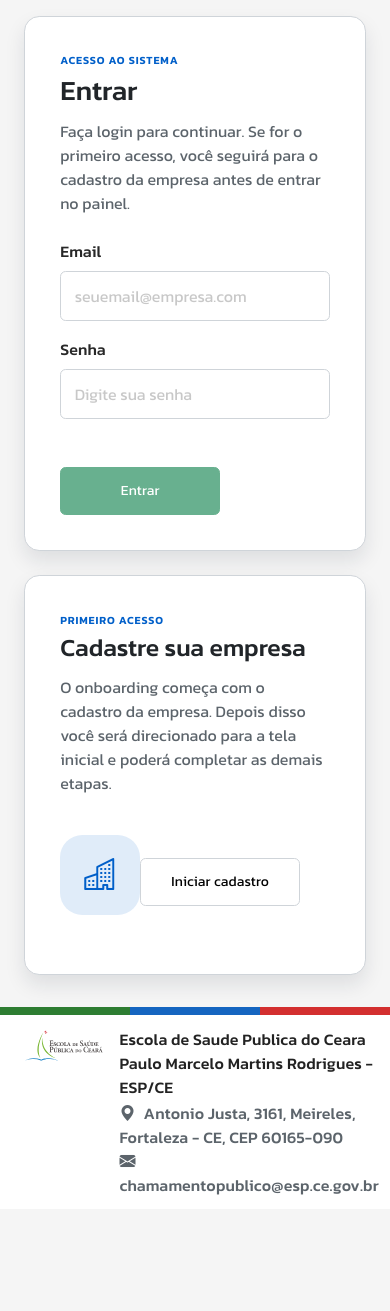
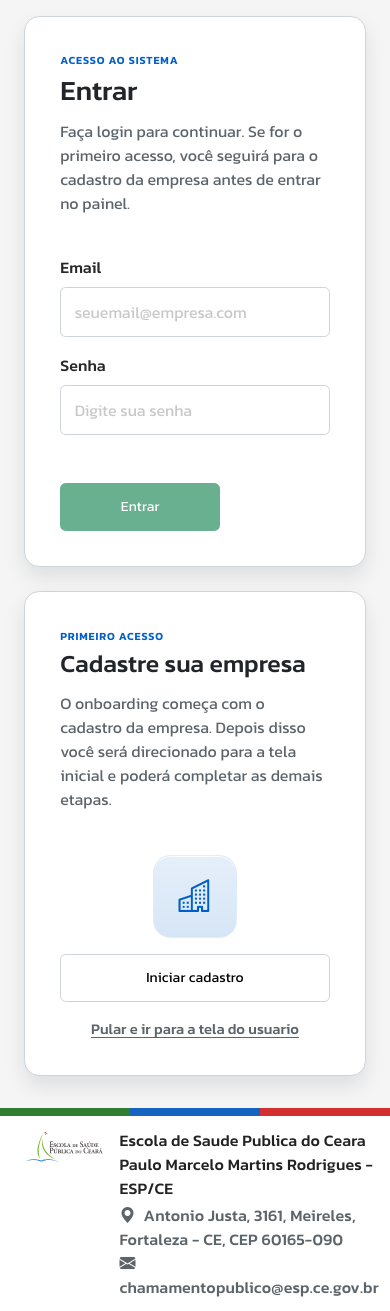
Before and after one commit to franciscojcardoso/design_tela_selecao, a React (Vite) app: page / in a window 390 px wide. Shown: the top 1311 px of the page. Before the commit the page ends 1209 px from the top, so only its background shows below. Built offline with nearby package versions, Linux system fonts and the light colour scheme.

Commit message:
Polish auth layout and exit flow

```diff
--- a/src/App.css
+++ b/src/App.css
@@ -561,6 +561,11 @@
 .candidate-dashboard {
   min-height: 100vh;
   background: var(--color-bg);
+}
+
+.auth-screen {
+  display: flex;
+  flex-direction: column;
 }
 
 .candidate-content {
@@ -1176,8 +1181,11 @@
 }
 
 .auth-screen__content {
+  flex: 1 0 auto;
   padding-top: 3rem;
   padding-bottom: 3rem;
+  display: flex;
+  align-items: center;
 }
 
 .auth-card,
@@ -1187,6 +1195,8 @@
 
 .auth-card__body {
   padding: 2.2rem !important;
+  display: flex;
+  flex-direction: column;
 }
 
 .auth-card__body h1,
@@ -1210,17 +1220,68 @@
   justify-content: flex-start;
 }
 
+.auth-side-card .auth-card__body {
+  justify-content: space-between;
+}
+
+.auth-side-card__cta {
+  display: inline-flex;
+  align-items: center;
+  gap: 1rem;
+  margin-top: 1.75rem;
+}
+
 .auth-side-card__icon {
-  width: 5rem;
-  height: 5rem;
-  border-radius: 1.4rem;
-  margin: 1.5rem 0;
+  width: 5.2rem;
+  height: 5.2rem;
+  border-radius: 1.1rem;
   display: inline-flex;
   align-items: center;
   justify-content: center;
-  background: color-mix(in srgb, var(--color-primary) 12%, var(--color-surface));
+  background: linear-gradient(180deg, color-mix(in srgb, var(--color-primary) 10%, white), color-mix(in srgb, var(--color-primary) 16%, white));
+  border: 1px solid color-mix(in srgb, var(--color-primary) 12%, white);
   color: var(--color-primary);
-  font-size: 2rem;
+  font-size: 2.05rem;
+  box-shadow: inset 0 1px 0 rgba(255, 255, 255, 0.85);
+}
+
+.auth-side-card__button {
+  min-width: 10.5rem;
+  min-height: 3rem;
+  padding-inline: 1.4rem;
+}
+
+.auth-side-card__skip {
+  margin-top: 1rem;
+  align-self: flex-start;
+  border: 0;
+  background: transparent;
+  color: var(--color-text-muted);
+  font-size: 0.92rem;
+  font-weight: var(--weight-medium);
+  text-decoration: underline;
+  text-underline-offset: 0.2rem;
+}
+
+@media (max-width: 575.98px) {
+  .auth-side-card__cta {
+    width: 100%;
+    flex-direction: column;
+    align-items: stretch;
+  }
+
+  .auth-side-card__icon {
+    margin-inline: auto;
+  }
+
+  .auth-side-card__button {
+    width: 100%;
+  }
+
+  .auth-side-card__skip {
+    align-self: center;
+    text-align: center;
+  }
 }
 
 .logout-card {
--- a/src/App.jsx
+++ b/src/App.jsx
@@ -159,8 +159,8 @@ const adminGraphSeries = [
 ]
 
 const adminAuditRows = [
-  { id: 1, location: 'public.pacientes', recordId: 215, action: 'Cadastro', datetime: '2025-08-07 09:02:11', user: 'joao.silva', userName: 'Joao da Silva', ip: '192.168.1.10', detail: 'Cadastro de paciente ID 215 – inclusao de novo registro na tabela public.pacientes.' },
-  { id: 2, location: 'public.pacientes', recordId: 215, action: 'Atualizacao', datetime: '2025-08-07 09:07:34', user: 'joao.silva', userName: 'Joao da Silva', ip: '192.168.1.10', detail: 'Atualizacao de paciente ID 215 – ajuste de dados cadastrais na tabela public.pacientes.' },
+  { id: 1, location: 'public.pacientes', recordId: 215, action: 'Cadastro', datetime: '2025-08-07 09:02:11', user: 'joao.silva', userName: 'Joao da Silva', ip: '192.168.1.10', detail: 'Cadastro de instituição ID 215 – inclusao de novo registro na tabela public.pacientes.' },
+  { id: 2, location: 'public.pacientes', recordId: 215, action: 'Atualizacao', datetime: '2025-08-07 09:07:34', user: 'joao.silva', userName: 'Joao da Silva', ip: '192.168.1.10', detail: 'Atualizacao de instituição ID 215 – ajuste de dados cadastrais na tabela public.instituicoes.' },
   { id: 3, location: 'public.profissionais', recordId: 312, action: 'Desativacao', datetime: '2025-08-07 10:15:27', user: 'joao.silva', userName: 'Joao da Silva', ip: '192.168.1.10', detail: 'Desativacao de profissional ID 312 – alteracao de status para inativo.' },
   { id: 4, location: 'public.usuarios', recordId: 315, action: 'Consulta', datetime: '2025-08-07 10:18:09', user: 'joao.silva', userName: 'Joao da Silva', ip: '192.168.1.10', detail: 'Consulta de usuario ID 315 na tabela public.usuarios.' },
   { id: 5, location: 'public.login', recordId: 250, action: 'Login', datetime: '2025-08-07 08:58:41', user: 'joao.silva', userName: 'Joao da Silva', ip: '192.168.1.10', detail: 'Login realizado com sucesso no sistema administrativo.' },
@@ -1645,7 +1645,7 @@ function LoggedOutScreen({ portalView, onSelectPortal }) {
   )
 }
 
-function AuthScreen({ onLogin, onStartRegistration, authData, setAuthData }) {
+function AuthScreen({ onLogin, onStartRegistration, onSkipToDashboard, authData, setAuthData }) {
   const canLogin = Boolean(authData.email.trim() && authData.password.trim())
 
   return (
@@ -1681,12 +1681,17 @@ function AuthScreen({ onLogin, onStartRegistration, authData, setAuthData }) {
                   <p className="eyebrow">Primeiro acesso</p>
                   <h2>Cadastre sua empresa</h2>
                   <p>O onboarding começa com o cadastro da empresa. Depois disso você será direcionado para a tela inicial e poderá completar as demais etapas.</p>
-                  <div className="auth-side-card__icon">
-                    <i className="bi bi-buildings" />
+                  <div className="auth-side-card__cta">
+                    <div className="auth-side-card__icon">
+                      <i className="bi bi-buildings" />
+                    </div>
+                    <Button type="button" variant="light" className="action-button action-button--secondary auth-side-card__button" onClick={onStartRegistration}>
+                      Iniciar cadastro
+                    </Button>
                   </div>
-                  <Button type="button" variant="light" className="action-button action-button--secondary" onClick={onStartRegistration}>
-                    Iniciar cadastro
-                  </Button>
+                  <button type="button" className="auth-side-card__skip" onClick={onSkipToDashboard}>
+                    Pular e ir para a tela do usuario
+                  </button>
                 </Card.Body>
               </Card>
             </Col>
@@ -1843,7 +1848,12 @@ function App() {
   const activeStep = activeItem?.title || 'Cadastro concluido'
   const adminContext = buildAdminContext(applicationData, progressItems, completedSteps, auditTrail)
 
-  const handleExit = () => setScreen('logged-out')
+  const handleExit = () => {
+    setPortalView('candidate')
+    setAdminScreen('dashboard')
+    setAuthData({ email: '', password: '' })
+    setScreen('auth')
+  }
   const registerAudit = (title, detail) => {
     setAuditTrail((current) => [
       { title, detail, time: formatAuditTimestamp(new Date()) },
@@ -1858,6 +1868,7 @@ function App() {
         setAuthData={setAuthData}
         onLogin={() => setScreen(hasCompletedOnboarding ? 'dashboard' : 'company-registration')}
         onStartRegistration={() => setScreen('company-registration')}
+        onSkipToDashboard={() => setScreen('dashboard')}
       />
     )
   }
```
